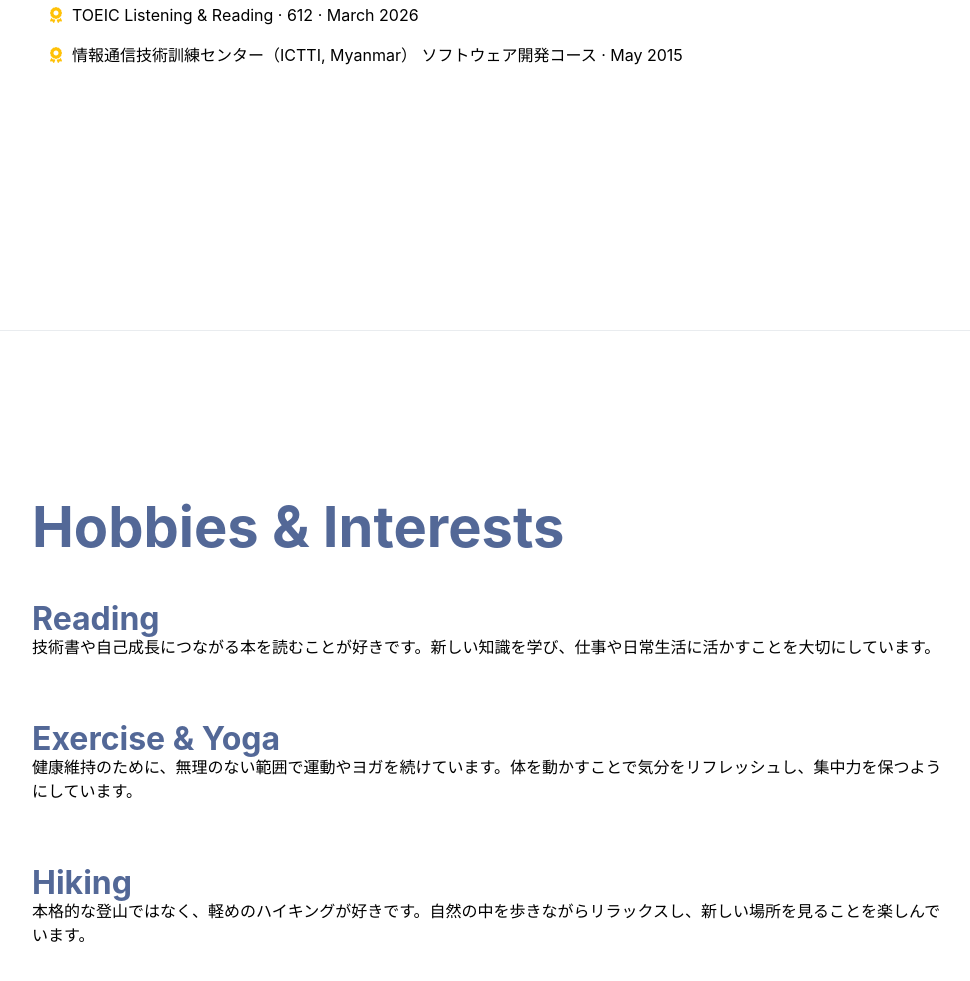
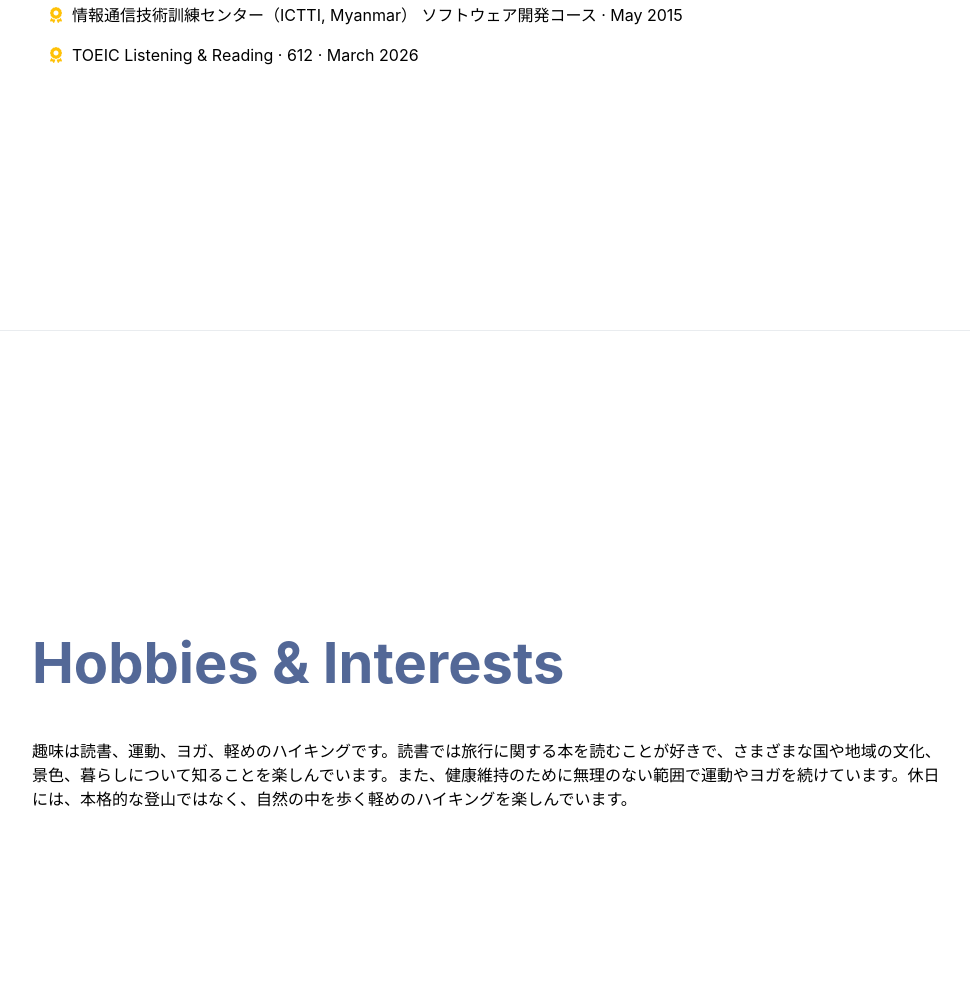
Before and after one commit to nilar-webdev/nilarsanshein.github.io, a plain HTML site: page index.html in a window 1280 px wide. Shown: the part 3826-4807 px from the top of the page, without its empty margins (288-1258 px from the left). Drawn offline with nearby package versions, Linux system fonts and the light colour scheme; a web font is replaced by a local one.

Commit message:
Update index.html

```diff
--- a/index.html
+++ b/index.html
@@ -450,41 +450,16 @@ a:hover {
           <li class="mb-3"><span class="fa-li"><i class="fa-solid fa-award text-warning"></i></span>JLPT N2 · April 2023</li>
           <li class="mb-3"><span class="fa-li"><i class="fa-solid fa-award text-warning"></i></span>JLPT N3 · July 2018</li>
           <li class="mb-3"><span class="fa-li"><i class="fa-solid fa-award text-warning"></i></span>JLPT N4 · July 2016</li>
+          <li class="mb-3"><span class="fa-li"><i class="fa-solid fa-award text-warning"></i></span>情報通信技術訓練センター（ICTTI, Myanmar） ソフトウェア開発コース  · May 2015 </li>
           <li class="mb-3"><span class="fa-li"><i class="fa-solid fa-award text-warning"></i></span>TOEIC Listening & Reading · 612 · March 2026</li>
-          <li class="mb-3"><span class="fa-li"><i class="fa-solid fa-award text-warning"></i></span>情報通信技術訓練センター（ICTTI, Myanmar） ソフトウェア開発コース  · May 2015 </li>
         </ul>
       </div>
     </section>
 <section class="resume-section" id="interests">
   <div class="resume-section-content">
     <h2 class="mb-5 text-primary">Hobbies & Interests</h2>
+<p>趣味は読書、運動、ヨガ、軽めのハイキングです。読書では旅行に関する本を読むことが好きで、さまざまな国や地域の文化、景色、暮らしについて知ることを楽しんでいます。また、健康維持のために無理のない範囲で運動やヨガを続けています。休日には、本格的な登山ではなく、自然の中を歩く軽めのハイキングを楽しんでいます。</p>
 
-    <div class="d-flex flex-column flex-md-row justify-content-between mb-5">
-      <div class="flex-grow-1">
-        <h3 class="mb-0">Reading</h3>
-        <p>
-          技術書や自己成長につながる本を読むことが好きです。新しい知識を学び、仕事や日常生活に活かすことを大切にしています。
-        </p>
-      </div>
-    </div>
-
-    <div class="d-flex flex-column flex-md-row justify-content-between mb-5">
-      <div class="flex-grow-1">
-        <h3 class="mb-0">Exercise & Yoga</h3>
-        <p>
-          健康維持のために、無理のない範囲で運動やヨガを続けています。体を動かすことで気分をリフレッシュし、集中力を保つようにしています。
-        </p>
-      </div>
-    </div>
-
-    <div class="d-flex flex-column flex-md-row justify-content-between">
-      <div class="flex-grow-1">
-        <h3 class="mb-0">Hiking</h3>
-        <p>
-          本格的な登山ではなく、軽めのハイキングが好きです。自然の中を歩きながらリラックスし、新しい場所を見ることを楽しんでいます。
-        </p>
-      </div>
-    </div>
   </div>
 </section>
 
```
